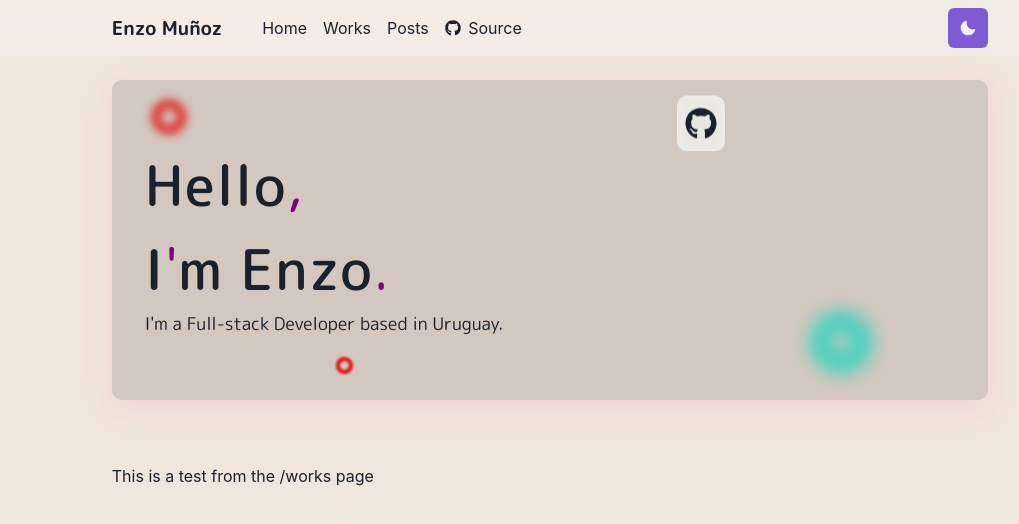
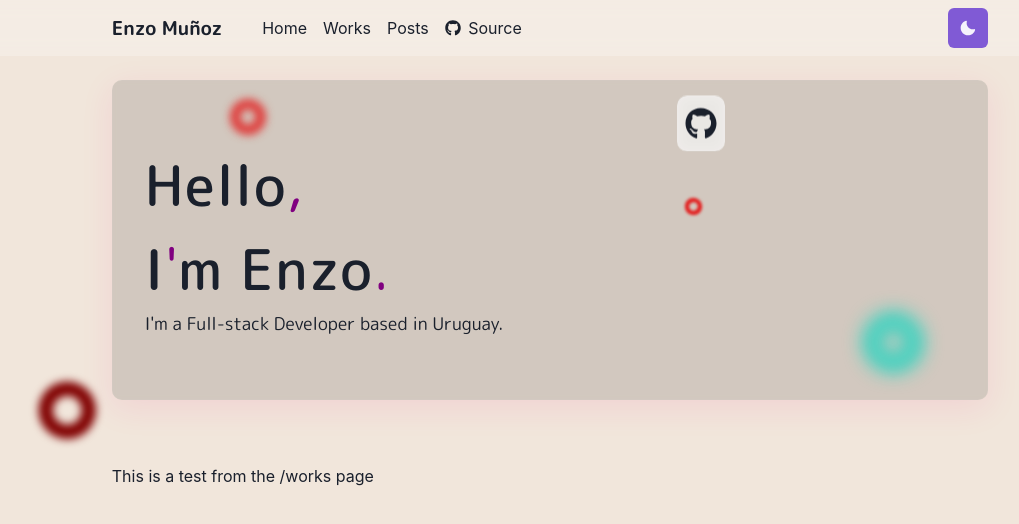
Before and after one commit to enzom-uy/portfolio, a Next.js app: page /works in a window 1280 px wide. Shown: the top 524 px of the page, without its empty margins (90-1109 px from the left). Built offline with nearby package versions, Linux system fonts and the light colour scheme.

Commit message:
My pc just froze so I'm committing this just in case

```diff
--- a/components/info-contact-section/card.tsx
+++ b/components/info-contact-section/card.tsx
@@ -21,9 +21,15 @@ const Card: React.FC = () => {
         justifyContent="center"
         pl={8}
       >
-        <SVGRing color={'E21E1E'} scale="0.6" left="3%" top="2%" blur="5px" />
-        <SVGRing color={'00D5BF'} scale="1" right="13%" top="73%" blur="10px" />
-        <SVGRing color={'E21E1E'} scale="0.3" left="23%" top="80%" blur="1px" />
+        <SVGRing color={'#E21E1E'} scale="0.6" left="12%" top="2%" blur="5px" />
+        <SVGRing color={'#00D5BF'} scale="1" right="7%" top="73%" blur="10px" />
+        <SVGRing
+          color={'#E21E1E'}
+          scale="0.3"
+          right="30%"
+          top="30%"
+          blur="1.5px"
+        />
         <CardHeadingText />
         <IconCard icon={FaGithub} right="30%" top="30px" />
       </Flex>
--- a/components/svgs/ring.tsx
+++ b/components/svgs/ring.tsx
@@ -11,7 +11,7 @@ interface Props {
   bottom?: string
 }
 /** Used to render a colored ring.
- * @param {string} color - `Hex code` without the hash.
+ * @param {string} color - `Hex code`.
  * @param {string} scale - CSS Scale value. Example: `1.2`
  *  @param {string} [blur] - Blurs the ring itself.
  *  @param {string} [top] - Absolute top position of the ring.
@@ -45,7 +45,7 @@ const SVGRing: React.FC<Props> = ({
       >
         <path
           d="M57.016 36.675c-4.112 15.346-19.885 24.453-35.23 20.34C6.44 52.905-2.668 37.132 1.445 21.786 5.555 6.44 21.33-2.667 36.675 1.445c15.345 4.112 24.451 19.885 20.34 35.23ZM15.37 25.517c-2.05 7.654 2.492 15.522 10.147 17.573C33.17 45.142 41.039 40.6 43.09 32.944 45.142 25.29 40.6 17.421 32.944 15.37c-7.655-2.05-15.523 2.492-17.574 10.147Z"
-          fill={`#${color}`}
+          fill={`${color}`}
         ></path>
       </svg>
     </Box>
--- a/pages/_app.tsx
+++ b/pages/_app.tsx
@@ -12,6 +12,7 @@ import '@fontsource/m-plus-rounded-1c/400.css'
 import '@fontsource/m-plus-rounded-1c/500.css'
 import Navbar from 'components/navbar/navbar'
 import Card from 'components/info-contact-section/card'
+import SVGRing from 'components/svgs/ring'
 
 function MyApp({ Component, pageProps, router }: AppProps) {
   return (
@@ -20,6 +21,7 @@ function MyApp({ Component, pageProps, router }: AppProps) {
 
       <Navbar />
       <Container maxW="90ch" pt="5rem">
+        <SVGRing color={'#800000'} scale="1" left="10%" top="78%" blur="4px" />
         <Card />
       </Container>
       <ScaleFade key={router.route} initialScale={0.9} in={true}>
```
